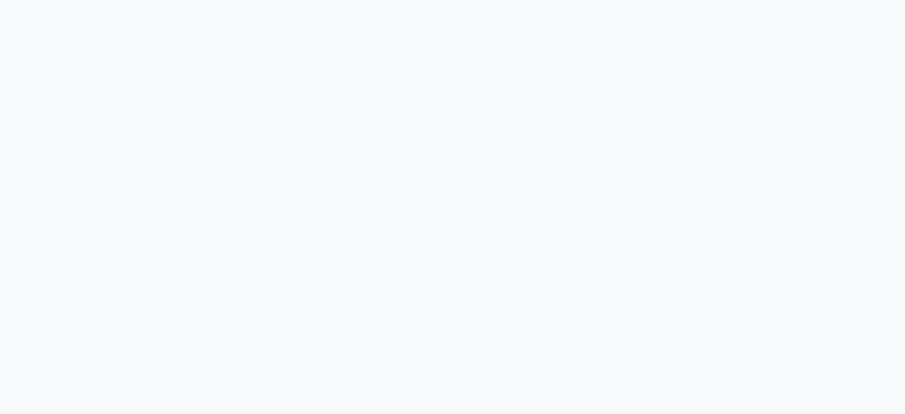
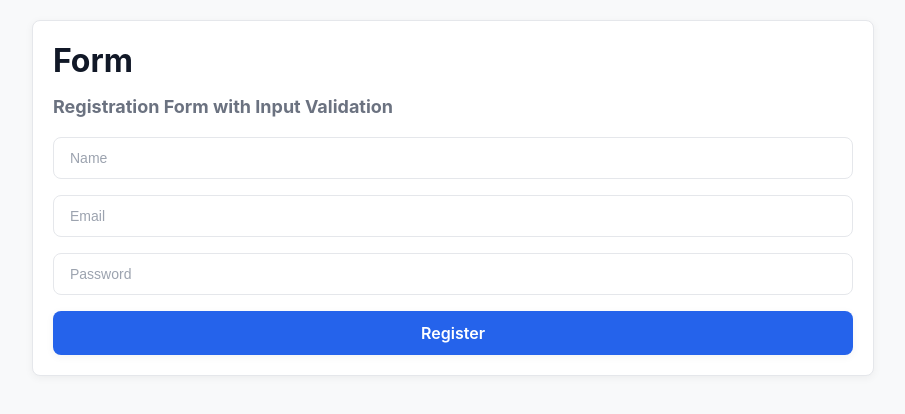
Before and after one commit to sofiiaruban552-gif/homework-04, a React (Vite) app: page / in a window 1280 px wide. Shown: the top 414 px of the page, without its empty margins (207-1112 px from the left). Built offline with nearby package versions, Linux system fonts and the light colour scheme.

Commit message:
feat: add register form functionality

```diff
--- a/src/App.css
+++ b/src/App.css
@@ -166,3 +166,9 @@ body {
  cursor: not-allowed;
  box-shadow: none;
 }
+
+.form {
+ display: flex;
+ flex-direction: column;
+ gap: var(--space-4);
+}
--- a/src/App.jsx
+++ b/src/App.jsx
@@ -1,7 +1,12 @@
 import "./App.css";
+import RegisterForm from "./components/RegisterForm";
 
 const App = () => {
-  return <div className="wrapper"></div>;
+  return (
+    <div className="wrapper">
+      <RegisterForm />
+    </div>
+  );
 };
 
 export default App;
--- a/src/components/RegisterForm.jsx
+++ b/src/components/RegisterForm.jsx
@@ -1,13 +1,95 @@
+import { useState } from "react";
 import SectionCard from "./shared/SectionCard";
+import Input from "./shared/Input";
+import Button from "./shared/Button";
+import { validateForm } from "../helpers/validation";
 
 const RegisterForm = () => {
+  const [form, setForm] = useState({
+    name: "",
+    email: "",
+    password: "",
+  });
+
+  const [errors, setErrors] = useState({});
+  const [touched, setTouched] = useState({});
+  const [success, setSuccess] = useState("");
+
+  const handleChange = (field) => (value) => {
+    setForm((prev) => ({
+      ...prev,
+      [field]: value,
+    }));
+  };
+
+  const handleBlur = (field) => () => {
+    setTouched((prev) => ({
+      ...prev,
+      [field]: true,
+    }));
+    setErrors(validateForm(form));
+  };
+
+  const handleSubmit = (e) => {
+    e.preventDefault();
+
+    const validation = validateForm(form);
+    setErrors(validation);
+
+    if (Object.keys(validation).length === 0) {
+      setSuccess("Готово ✅");
+
+      setForm({
+        name: "",
+        email: "",
+        password: "",
+      });
+
+      setTouched({});
+    } else {
+      setSuccess("");
+    }
+  };
+  const isFormValid = Object.keys(errors).length === 0;
+
   return (
     <SectionCard>
       <h2 className="section-title">Form</h2>
       <h3 className="section-subtitle">
         Registration Form with Input Validation
       </h3>
-      <form></form>
+
+      {success && <p className="success">{success}</p>}
+
+      <form onSubmit={handleSubmit} className="form">
+        <Input
+          value={form.name}
+          placeholder="Name"
+          onChange={handleChange("name")}
+          onBlur={handleBlur("name")}
+          error={touched.name && errors.name}
+        />
+
+        <Input
+          type="email"
+          value={form.email}
+          placeholder="Email"
+          onChange={handleChange("email")}
+          onBlur={handleBlur("email")}
+          error={touched.email && errors.email}
+        />
+
+        <Input
+          type="password"
+          value={form.password}
+          placeholder="Password"
+          onChange={handleChange("password")}
+          onBlur={handleBlur("password")}
+          error={touched.password && errors.password}
+        />
+
+        <Button type="submit" label="Register" disabled={!isFormValid} />
+      </form>
     </SectionCard>
   );
 };
--- a/src/components/shared/Input.jsx
+++ b/src/components/shared/Input.jsx
@@ -1,27 +1,23 @@
 const Input = ({
-  name,
   value,
-  placeholder,
   onChange,
   onBlur,
+  placeholder,
   type = "text",
   error,
-}) => {
-  return (
-    <div className="form-group">
+}) => (
+  <div className="field">
     <input
-        name={name}
-        type={type}
       value={value}
-        placeholder={placeholder}
       onChange={(e) => onChange(e.target.value)}
       onBlur={onBlur}
-        className={`input ${error ? "input-error" : ""}`}
+      placeholder={placeholder}
+      type={type}
+      className={error ? "input error" : "input"}
     />
 
-      {error && <span className="error-message">{error}</span>}
+    {error && <p className="error-text">{error}</p>}
   </div>
 );
-};
 
 export default Input;
--- a/src/helpers/validation.js
+++ b/src/helpers/validation.js
@@ -4,24 +4,23 @@ const MIN_PASSWORD_LENGTH = 6;
 export const validateForm = (form) => {
   const errors = {};
 
-  const { name, email, password } = form;
+  const name = form.name.trim();
+  const email = form.email.trim();
+  const password = form.password;
 
-  const trimmedName = name.trim();
-  const trimmedEmail = email.trim();
-
-  if (!trimmedName) {
+  if (!name) {
     errors.name = "Ім'я є обов'язковим";
-  } else if (trimmedName.length < MIN_NAME_LENGTH) {
+  } else if (name.length < MIN_NAME_LENGTH) {
     errors.name = `Ім'я має містити щонайменше ${MIN_NAME_LENGTH} символи`;
   }
 
-  if (!trimmedEmail) {
+  if (!email) {
     errors.email = "Email є обов'язковим";
-  } else if (!trimmedEmail.includes("@") || !trimmedEmail.includes(".")) {
+  } else if (!email.includes("@") || !email.includes(".")) {
     errors.email = "Введіть коректний email";
   }
 
-  if (password) {
+  if (!password) {
     errors.password = "Пароль є обов'язковим";
   } else if (password.length < MIN_PASSWORD_LENGTH) {
     errors.password = `Пароль має містити щонайменше ${MIN_PASSWORD_LENGTH} символів`;
```
Lines whose indentation alone changed are shown as unchanged.
